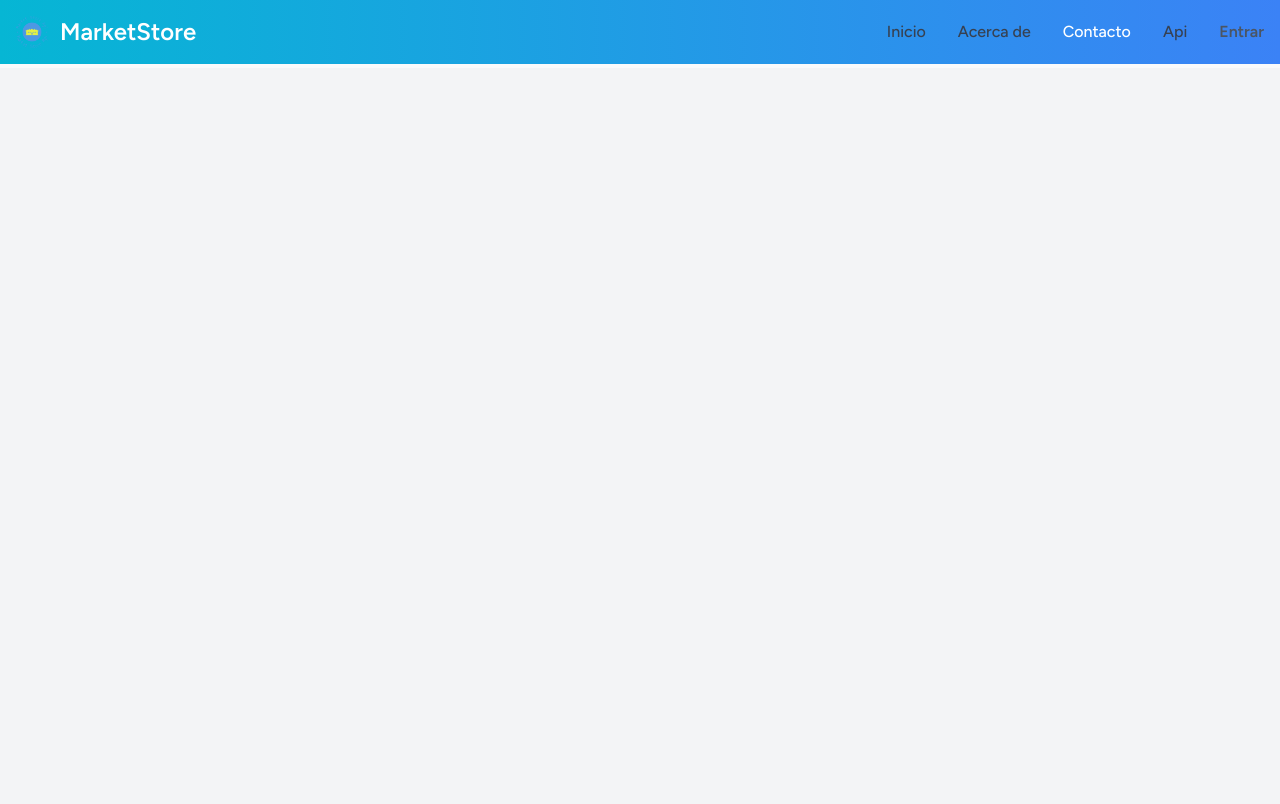
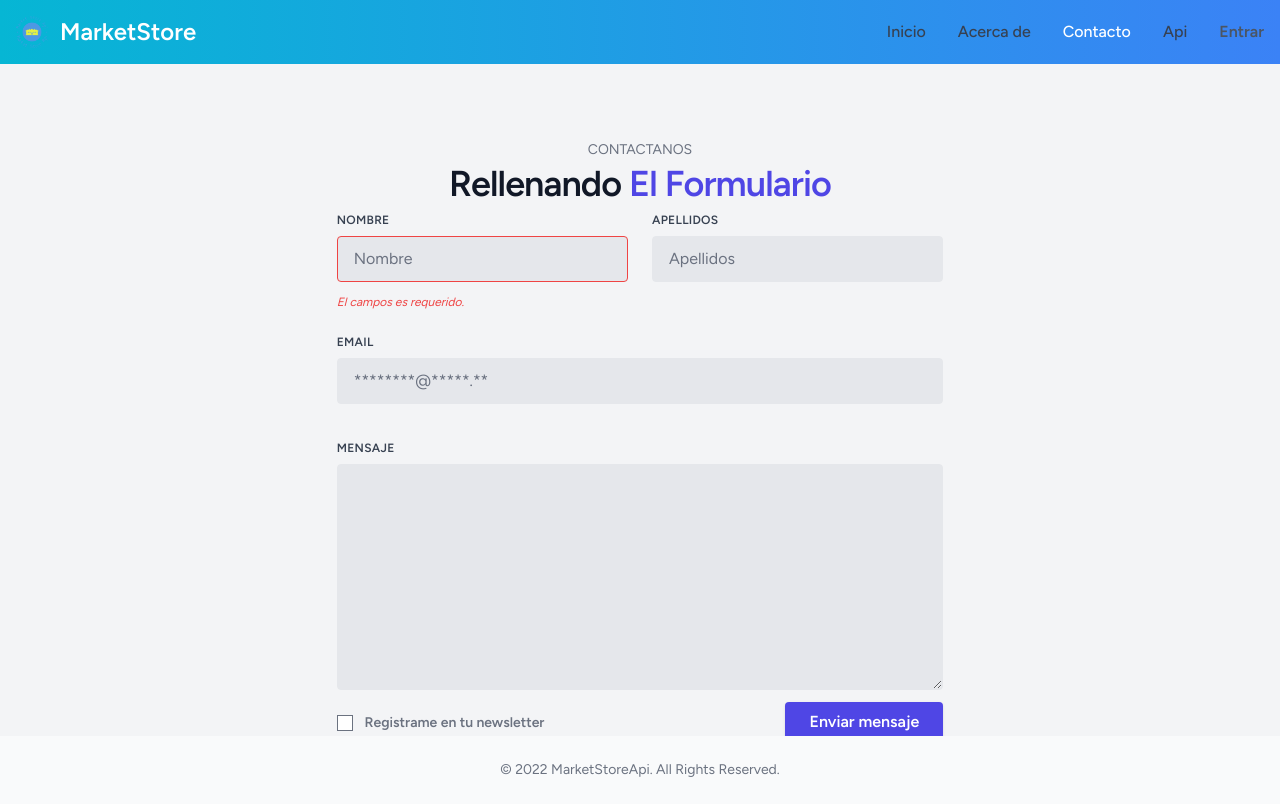
Before and after one commit to T-zemmari/market_store_api, a Laravel app: page /contacto in a window 1280 px wide. Before the commit the page ends 64 px from the top, so only its background shows below. Run offline with Laravel 10, Linux system fonts and the light colour scheme; style sheets or scripts are compiled from the project's sources.

Commit message:
vista conacto con un formulario de prueba

```diff
--- a/resources/views/contact.blade.php
+++ b/resources/views/contact.blade.php
@@ -1,4 +1,83 @@
 <x-guest-layout>
     @section('title', 'Market Store - Contacto')
     @include('layouts.partials.navbar')
+
+    <div class="w-full flex justify-center items-center h-[92vh]">
+        <div class="max-w-screen-md mx-auto p-5 mt-[150px]">
+            <div class="text-center mb-2">
+                <p class="mt-4 text-sm leading-7 text-gray-500 font-regular uppercase">
+                    Contactanos
+                </p>
+                <h3 class="text-3xl sm:text-4xl leading-normal font-extrabold tracking-tight text-gray-900">
+                    Rellenando <span class="text-indigo-600">El Formulario</span>
+                </h3>
+            </div>
+
+            <form class="w-full">
+                <div class="flex flex-wrap -mx-3 mb-6">
+                    <div class="w-full md:w-1/2 px-3 mb-6 md:mb-0">
+                        <label class="block uppercase tracking-wide text-gray-700 text-xs font-bold mb-2"
+                            for="grid-first-name">
+                            Nombre
+                        </label>
+                        <input
+                            class="appearance-none block w-full bg-gray-200 text-gray-700 border border-red-500 rounded py-3 px-4 mb-3 leading-tight focus:outline-none focus:bg-white"
+                            id="grid-first-name" type="text" placeholder="Nombre">
+                        <p class="text-red-500 text-xs italic">El campos es requerido.</p>
+                    </div>
+                    <div class="w-full md:w-1/2 px-3">
+                        <label class="block uppercase tracking-wide text-gray-700 text-xs font-bold mb-2"
+                            for="grid-last-name">
+                            Apellidos
+                        </label>
+                        <input
+                            class="appearance-none block w-full bg-gray-200 text-gray-700 border border-gray-200 rounded py-3 px-4 leading-tight focus:outline-none focus:bg-white focus:border-gray-500"
+                            id="grid-last-name" type="text" placeholder="Apellidos">
+                    </div>
+                </div>
+                <div class="flex flex-wrap -mx-3 mb-6">
+                    <div class="w-full px-3">
+                        <label class="block uppercase tracking-wide text-gray-700 text-xs font-bold mb-2"
+                            for="grid-email">
+                            Email
+                        </label>
+                        <input
+                            class="appearance-none block w-full bg-gray-200 text-gray-700 border border-gray-200 rounded py-3 px-4 mb-3 leading-tight focus:outline-none focus:bg-white focus:border-gray-500"
+                            id="grid-email" type="email" placeholder="********@*****.**">
+                    </div>
+                </div>
+
+                <div class="flex flex-wrap -mx-3 mb-6">
+                    <div class="w-full px-3">
+                        <label class="block uppercase tracking-wide text-gray-700 text-xs font-bold mb-2"
+                            for="grid-password">
+                            Mensaje
+                        </label>
+                        <textarea rows="10"
+                            class="appearance-none block w-full bg-gray-200 text-gray-700 border border-gray-200 rounded py-3 px-4 mb-3 leading-tight focus:outline-none focus:bg-white focus:border-gray-500">
+
+                </textarea>
+                    </div>
+                    <div class="flex justify-between w-full px-3">
+                        <div class="md:flex md:items-center">
+                            <label class="block text-gray-500 font-bold">
+                                <input class="mr-2 leading-tight" type="checkbox">
+                                <span class="text-sm">
+                                    Registrame en tu newsletter
+                                </span>
+                            </label>
+                        </div>
+                        <button
+                            class="shadow bg-indigo-600 hover:bg-indigo-400 focus:shadow-outline focus:outline-none text-white font-bold py-2 px-6 rounded"
+                            type="submit">
+                            Enviar mensaje
+                        </button>
+                    </div>
+
+                </div>
+
+            </form>
+        </div>
+
+    </div>
 </x-guest-layout>
```
